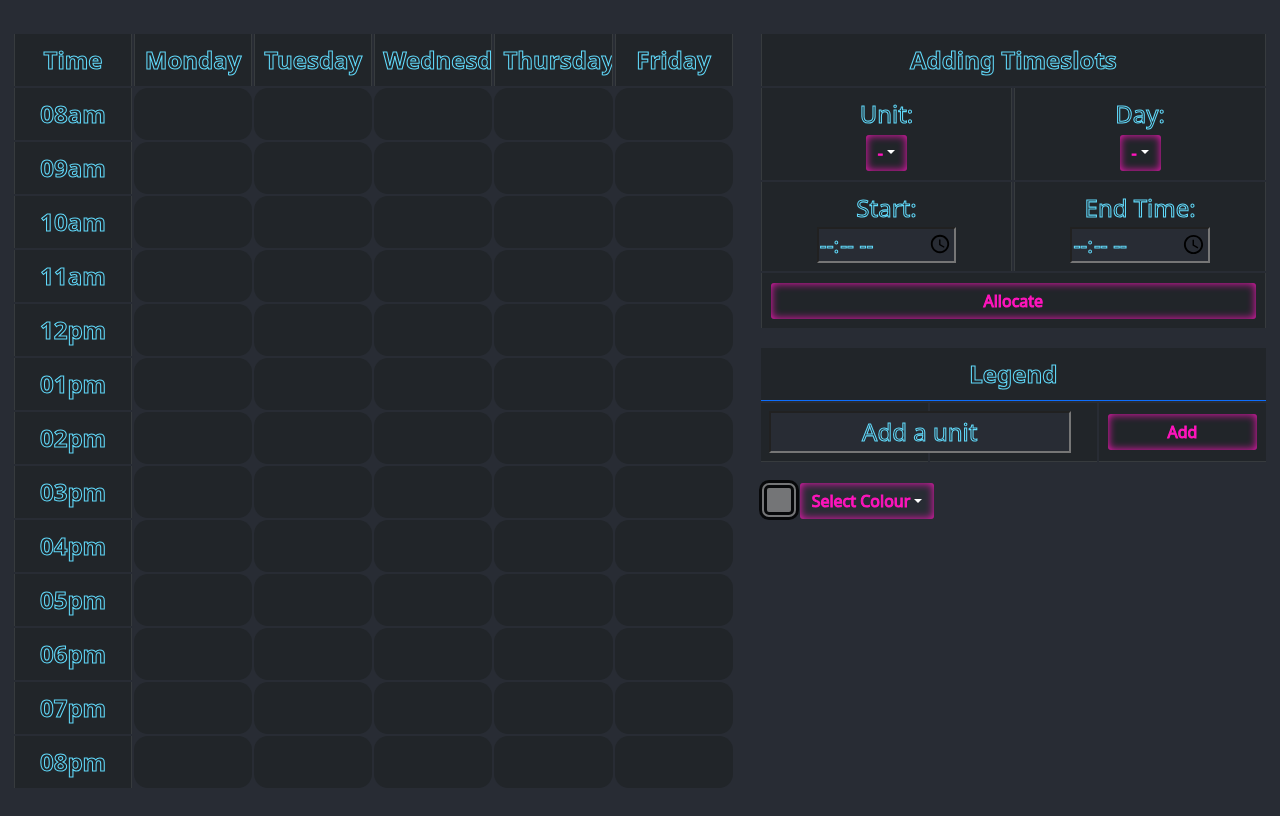
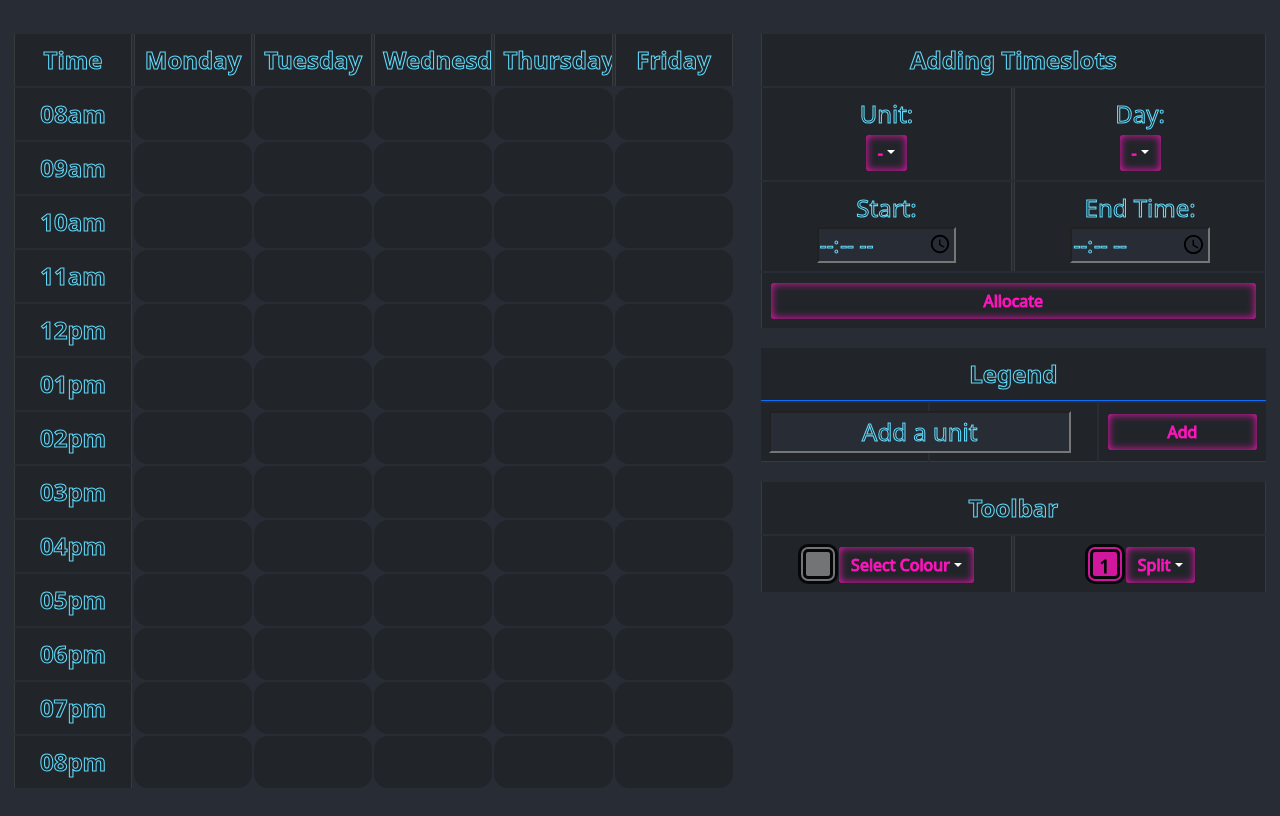
Before and after one commit to Arithmetic-Overflow/Timetable, a React (Create React App) app: page / in a window 1280 px wide. Shown: the top 816 px of the page. Built offline with nearby package versions, Linux system fonts and the light colour scheme.

Commit message:
Added and styled a split component (not yet containing any functionality)

```diff
--- a/src/App.css
+++ b/src/App.css
@@ -175,3 +175,23 @@ hr {
   border-width: 8px;
   opacity: 80%;
 }
+
+.splitDisplay {
+  /*padding: 12px 12px;*/
+  background-color: var(--clr-neon);
+
+  -webkit-text-fill-color: black;/*#282c34;*/
+  -webkit-text-stroke-width: 1px;
+  -webkit-text-stroke-color: black;/*#282c34;*/
+
+  width: 40px;
+  height: 40px;
+
+  font-size: 14pt;
+
+  border-radius: 10px;
+  border-style: double;
+  border-color: black;
+  border-width: 8px;
+  opacity: 80%;
+}
--- a/src/components/TimetableInterface.jsx
+++ b/src/components/TimetableInterface.jsx
@@ -124,6 +124,8 @@ const TimetableInterface = ({ className }) => {
     setAllocations(newAllocations);
   }
 
+  const [selectedSplit, setSelectedSplit] = useState(1);
+
   return (
     <Container fluid style={{'margin': '4vh 4vw 4vh 4vw'}}>
       <Row>
@@ -157,6 +159,8 @@ const TimetableInterface = ({ className }) => {
             colourList={ unitColours }
             activeColour={ selectedColour }
             setColour={ setColour }
+            activeSplit={ selectedSplit }
+            setSplit={ setSelectedSplit }
           />
         </Col>
       </Row>
--- a/src/components/Toolbar/ColourSelect.jsx
+++ b/src/components/Toolbar/ColourSelect.jsx
@@ -41,7 +41,7 @@ const ColourSelect = ({ className, isSelected, unitList, colourList, setColour,
   );
 
   return (
-    <span style={{'display':'flex'}}>
+    <span style={{'display':'flex', 'justifyContent': 'center'}}>
       <span
         className='colourDisplay'
         style={{'backgroundColor' : activeColour}}
--- a/src/components/Toolbar/SplitSelect.jsx
+++ b/src/components/Toolbar/SplitSelect.jsx
@@ -3,7 +3,7 @@ import React, { useState, useEffect } from 'react';
 import Dropdown from 'react-bootstrap/Dropdown';
 import DropdownButton from 'react-bootstrap/DropdownButton';
 
-const SplitSelect = ({ className, isSelected }) => {
+const SplitSelect = ({ className, isSelected, activeSplit, setSplit }) => {
     const [selected, setSelected] = useState(isSelected);
 
     useEffect(
@@ -31,9 +31,20 @@ const SplitSelect = ({ className, isSelected }) => {
     }
 
     return (
+      <span style={{
+        'display':'flex',
+        'justifyContent': 'center',
+      }}>
+        <span
+          className='splitDisplay'
+        >
+          { fractions[activeSplit - 1] }
+        </span>
+
         <DropdownButton
           title='Split'
           variant='outline-neon'
+          onSelect={ event => setSplit(event) }
         >
           {
             possibleSplits.map(
@@ -48,6 +59,7 @@ const SplitSelect = ({ className, isSelected }) => {
             )
           }
         </DropdownButton>
+      </span>
     );
 };
 
--- a/src/components/Toolbar/Toolbar.jsx
+++ b/src/components/Toolbar/Toolbar.jsx
@@ -3,7 +3,18 @@ import React, { useState, useEffect } from 'react';
 import ColourSelect from './ColourSelect';
 import SplitSelect from './SplitSelect';
 
-const Toolbar = ({ className, currentSelection, unitList, colourList, setColour, activeColour }) => {
+import Table from 'react-bootstrap/Table'
+
+const Toolbar = ({
+  className,
+  currentSelection,
+  unitList,
+  colourList,
+  setColour,
+  activeColour,
+  activeSplit,
+  setSplit
+}) => {
   const [selection, setSelection] = useState(currentSelection);
   const [units, setUnits] = useState(unitList);
   const [unitColours, setUnitColours] = useState(colourList);
@@ -16,22 +27,57 @@ const Toolbar = ({ className, currentSelection, unitList, colourList, setColour,
     [unitList, colourList]
   );
 
+  const [selectedSplit, setSelectedSplit] = useState(activeSplit);
+
+  useEffect(
+    () => {setSelectedSplit(activeSplit)},
+    [activeSplit]
+  );
+
   // const selectionFunctions = {
-	// 	'colourCell',
-	// 	'clearCell',
-	// 	'splitCell',
+  //  'colourCell',
+  //  'clearCell',
+  //  'splitCell',
   // };
 
     return (
-    	<>
+      <Table
+        className={ className }
+        bordered
+        variant="dark"
+        style={{
+          'tableLayout': 'fixed',
+          'justifyContent': 'center',
+        }}
+      >
+        <thead>
+          <tr>
+            <th colSpan='2'>
+              Toolbar
+            </th>
+          </tr>
+        </thead>
+
+        <tbody>
+          <tr>
+            <td>
               <ColourSelect
                 unitList={ units }
                 colourList={ unitColours }
                 activeColour={ activeColour }
                 setColour={ setColour }
               />
-	        {/*<SplitSelect />*/}
-        </>
+            </td>
+
+            <td>
+              <SplitSelect
+                activeSplit={ selectedSplit }
+                setSplit={ setSplit }
+              />
+            </td>
+          </tr>
+        </tbody>
+        </Table>
     );
 };
 
```
Lines whose indentation alone changed are shown as unchanged.
